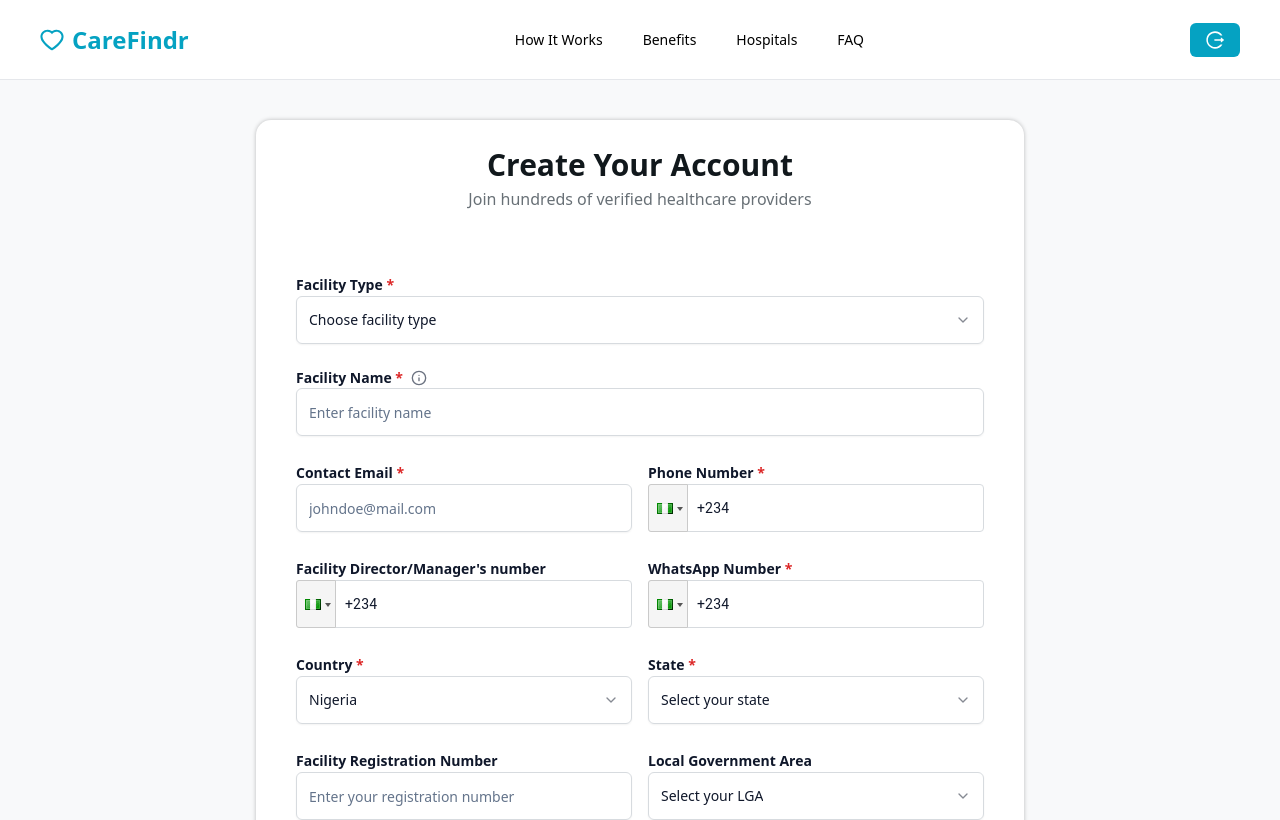
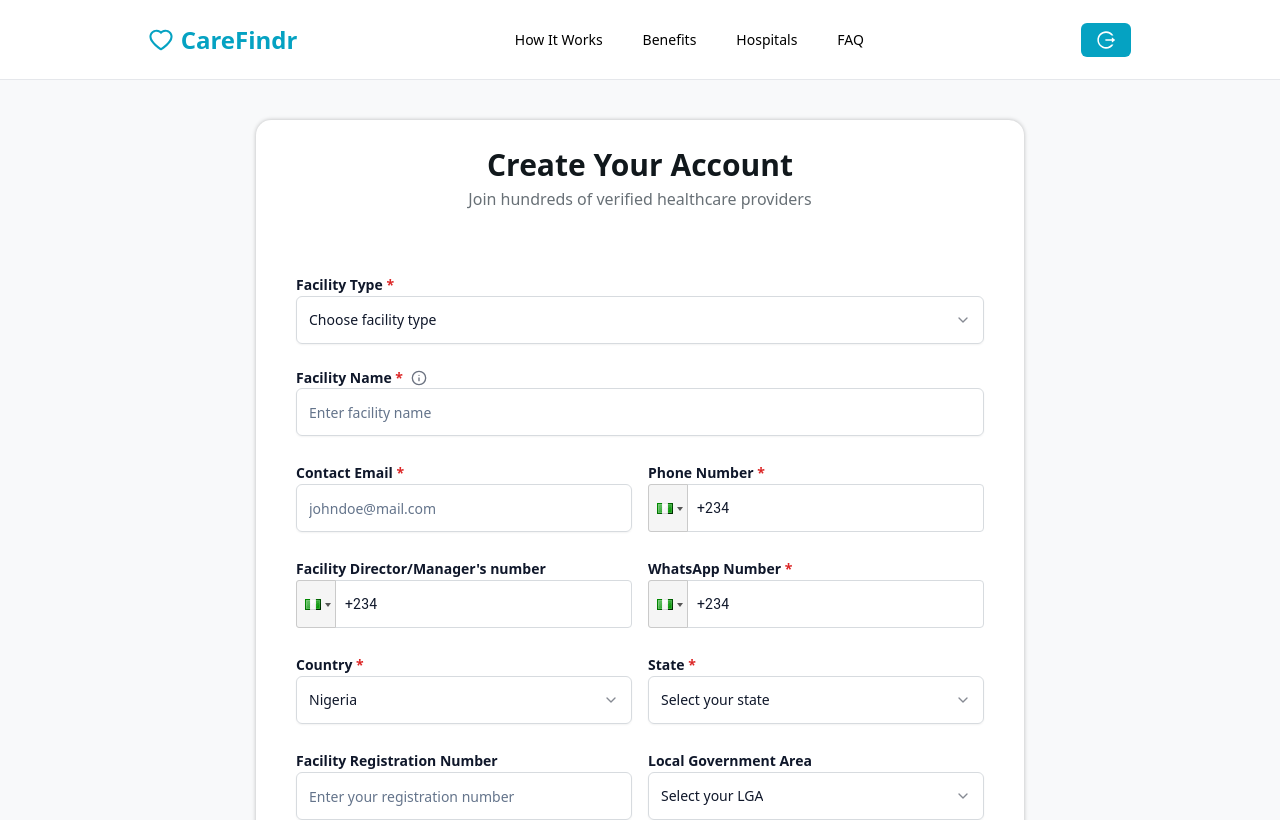
Before and after one commit to alishba2/careFindr-frontend, a React (Vite) app: page / in a window 1280 px wide. Shown: the top 820 px of the page. Built offline with nearby package versions, Linux system fonts and the light colour scheme.

Commit message:
updated header

```diff
--- a/src/components/pages/header.jsx
+++ b/src/components/pages/header.jsx
@@ -14,7 +14,7 @@ const Header = () => {
   };
 
   return (
-    <header className="relative w-full h-20 flex items-center justify-between px-4 md:px-10 bg-white border-b border-gray-200 z-50">
+    <header className="relative w-full h-20 flex items-center justify-around px-4 md:px-10 bg-white border-b border-gray-200 z-50">
       {/* Logo */}
       <div className="flex items-center space-x-2">
         <HeartOutlined className="text-[#05A2C2] text-2xl" />
```
